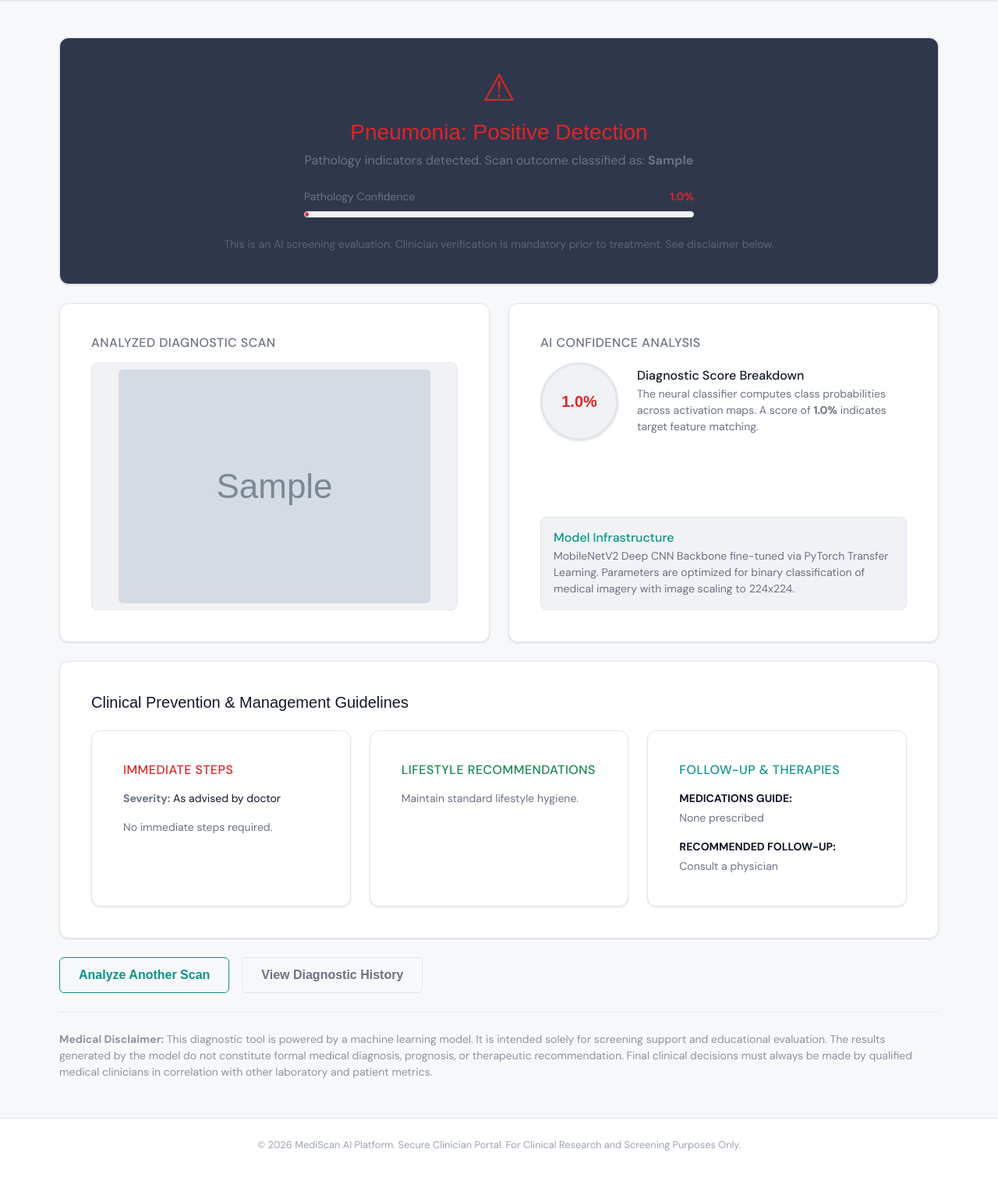
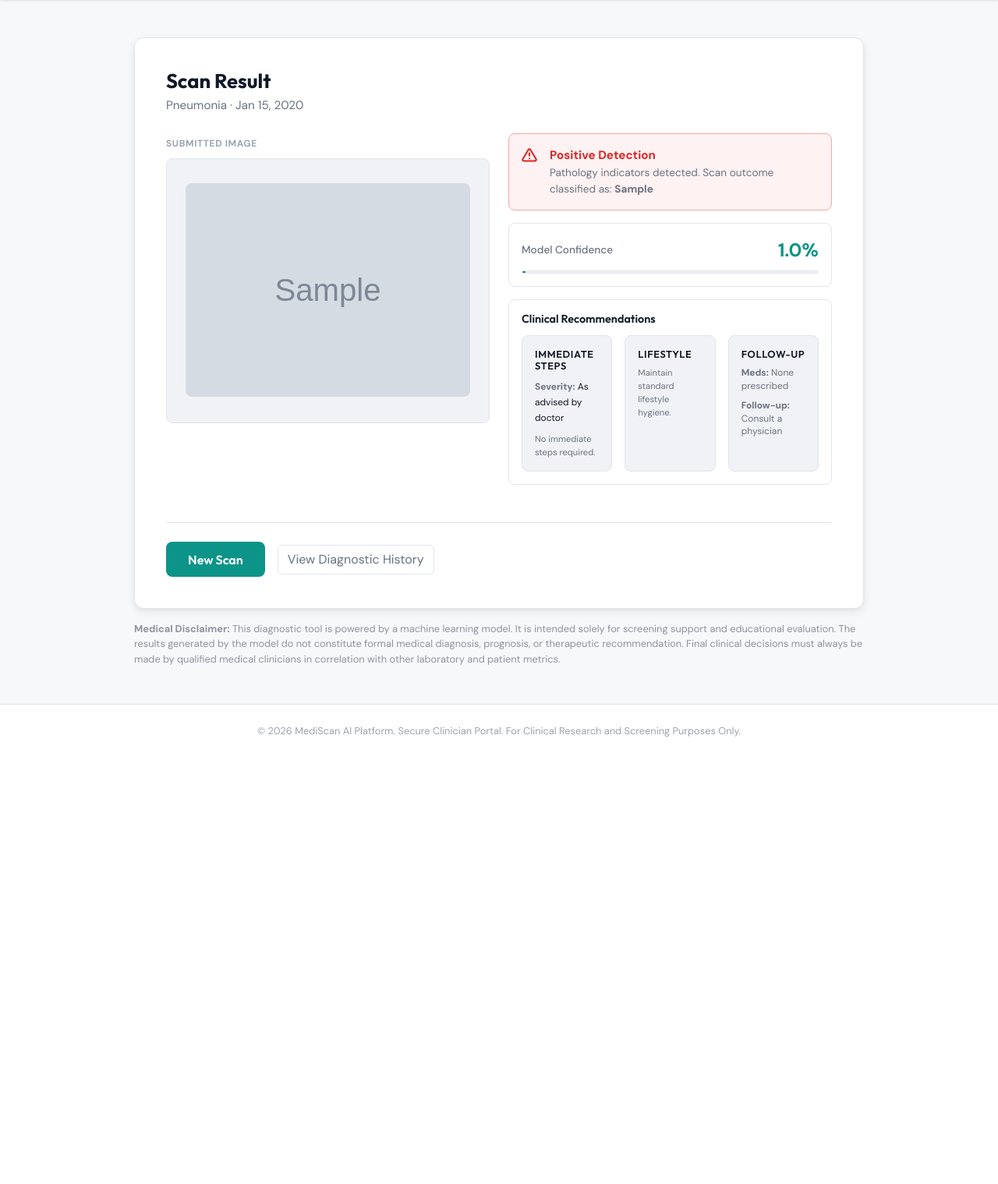
Before and after one commit to ai-nihar/MediScan, a Django app: page /result/1/ in a window 1280 px wide. Shown: the part 87-1606 px from the top of the page at 78% size. After the commit the page ends 1032 px from the top, so only its background shows below. Run offline with Django 5.2, Linux system fonts and the light colour scheme; a user stored in the database is signed in; tables that the repository leaves empty hold one stand-in row (values such as "Sample post"); grey boxes marked "Sample" are stand-in pictures.

Commit message:
style: apply clean light-mode clinical design system to the result report page

```diff
--- a/predictor/templates/predictor/result.html
+++ b/predictor/templates/predictor/result.html
@@ -5,149 +5,126 @@
 {% block page_title %}Diagnostic Scan Evaluation{% endblock %}
 
 {% block content %}
-<div class="container-fluid py-2">
-    <!-- HERO SECTION: Result Banner -->
-    <div class="row mb-4">
-        <div class="col">
-            <div class="glass-card result-hero-card text-center py-5">
-                {% if prediction.result == "Normal" or prediction.result == "No Diabetic Retinopathy" or prediction.result == "Benign" %}
-                <div class="hero-indicator text-success mb-3">✓</div>
-                <h2 class="h3 text-success mb-2" style="font-family: 'Space Grotesk', sans-serif;">{{ prediction.get_disease_type_display }}: Negative Detection</h2>
-                <p class="text-secondary mb-4">No active pathology or malignancy detected. Scan outcome classified as: <strong>{{ prediction.result }}</strong></p>
+<div class="container-fluid py-2" style="max-width: 960px; margin: 0 auto; animation: fadeIn 0.25s ease forwards;">
 
-                <div class="mx-auto" style="max-width: 500px;">
-                    <div class="d-flex justify-content-between mb-2">
-                        <span class="text-secondary small">Confidence Rating</span>
-                        <strong class="text-success small">{{ prediction.confidence }}%</strong>
-                    </div>
-                    <div class="progress-bar-container">
-                        <div class="progress-bar bg-success animate-progress-bar" style="width: {{ prediction.confidence }}%;"></div>
-                    </div>
-                </div>
-                {% elif prediction.result == "Error" %}
-                <div class="hero-indicator text-secondary mb-3">⚠</div>
-                <h2 class="h3 text-secondary mb-2" style="font-family: 'Space Grotesk', sans-serif;">Execution Diagnostics: Failed</h2>
-                <p class="text-secondary mb-4">System inference encountered an unexpected error.</p>
-                {% else %}
-                <div class="hero-indicator text-danger mb-3">⚠</div>
-                <h2 class="h3 text-danger mb-2" style="font-family: 'Space Grotesk', sans-serif;">{{ prediction.get_disease_type_display }}: Positive Detection</h2>
-                <p class="text-secondary mb-4">Pathology indicators detected. Scan outcome classified as: <strong>{{ prediction.result }}</strong></p>
+    <!-- Overall card -->
+    <div class="card p-4 p-md-5" style="background: var(--bg-secondary) !important; border: 1px solid var(--border-color) !important; border-radius: var(--radius-lg) !important; box-shadow: var(--shadow-md) !important; position: relative; overflow: hidden; backdrop-filter: none; -webkit-backdrop-filter: none;">
 
-                <div class="mx-auto" style="max-width: 500px;">
-                    <div class="d-flex justify-content-between mb-2">
-                        <span class="text-secondary small">Pathology Confidence</span>
-                        <strong class="text-danger small">{{ prediction.confidence }}%</strong>
-                    </div>
-                    <div class="progress-bar-container">
-                        <div class="progress-bar bg-danger animate-progress-bar" style="width: {{ prediction.confidence }}%;"></div>
-                    </div>
-                </div>
-                {% endif %}
-                <p class="text-secondary small mt-4 mb-0" style="opacity: 0.75;">This is an AI screening evaluation. Clinician verification is mandatory prior to treatment. See disclaimer below.</p>
-            </div>
-        </div>
+        <!-- Header Section -->
+        <div class="mb-4 text-start">
+            <h2 style="font-family: var(--font-heading); font-size: 1.6rem; font-weight: 700; color: var(--text-primary); margin: 0 0 0.25rem 0;">Scan Result</h2>
+            <p style="color: var(--text-secondary); font-size: 0.95rem; margin: 0;">
+                {{ prediction.get_disease_type_display }} &middot; {{ prediction.created_at|date:"M d, Y" }}
+            </p>
         </div>
 
-    <!-- MIDDLE SECTION: Two Column Visuals -->
+        <!-- Result Grid (2-column layout: image left, metrics right) -->
         <div class="row g-4 mb-4">
-        <!-- Left: Uploaded Image -->
-        <div class="col-lg-6">
-            <div class="glass-card text-center d-flex flex-column align-items-center justify-content-center h-100 py-4">
-                <h3 class="h6 text-secondary text-uppercase mb-3 w-100 text-start" style="letter-spacing: 0.5px;">Analyzed Diagnostic Scan</h3>
-                <div class="scan-frame p-2">
+
+            <!-- Left Column: Scan Image -->
+            <div class="col-md-6 text-start">
+                <div class="mb-2">
+                    <span style="color: var(--text-muted); font-size: 0.75rem; font-weight: 600; text-transform: uppercase; letter-spacing: 0.05em;">Submitted Image</span>
+                </div>
+                <div class="scan-frame" style="background: var(--bg-muted); border: 1px solid var(--border-color); border-radius: var(--radius); padding: 1.5rem; display: flex; align-items: center; justify-content: center; height: 340px; overflow: hidden;">
                     {% if prediction.image %}
-                    <img src="{{ prediction.image.url }}" alt="Analyzed Scan" class="scan-image-display">
+                    <img src="{{ prediction.image.url }}" alt="Analyzed Scan" class="scan-image-display" style="max-width: 100%; max-height: 100%; border-radius: var(--radius); object-fit: contain;">
                     {% else %}
                     <div class="no-scan-placeholder text-secondary">No Scan Image Available</div>
                     {% endif %}
                 </div>
             </div>
-        </div>
 
-        <!-- Right: AI Metric Gauge -->
-        <div class="col-lg-6">
-            <div class="glass-card h-100 d-flex flex-column justify-content-between">
+            <!-- Right Column: Metrics -->
+            <div class="col-md-6 d-flex flex-column gap-3 text-start">
+
+                <!-- Status Banner Redesign -->
+                {% if prediction.result == "Normal" or prediction.result == "No Diabetic Retinopathy" or prediction.result == "Benign" %}
+                <!-- NEGATIVE (Success) -->
+                <div class="p-3 d-flex align-items-start gap-3" style="background: var(--success-light); border: 1px solid var(--success-border); border-radius: var(--radius); color: var(--success);">
+                    <svg width="20" height="20" viewBox="0 0 24 24" fill="none" stroke="currentColor" stroke-width="2.5" stroke-linecap="round" stroke-linejoin="round" style="flex-shrink: 0; margin-top: 2px;">
+                        <circle cx="12" cy="12" r="10"></circle>
+                        <path d="M22 11.08V12a10 10 0 1 1-5.93-9.14"></path>
+                        <polyline points="22 4 12 14.01 9 11.01"></polyline>
+                    </svg>
                     <div>
-                    <h3 class="h6 text-secondary text-uppercase mb-3" style="letter-spacing: 0.5px;">AI Confidence Analysis</h3>
-
-                    <div class="d-flex align-items-center gap-4 mb-4">
-                        <div class="confidence-gauge">
-                            <span class="gauge-value font-weight-bold {% if prediction.result == 'Normal' or prediction.result == 'No Diabetic Retinopathy' or prediction.result == 'Benign' %}text-success{% else %}text-danger{% endif %}">{{ prediction.confidence }}%</span>
-                        </div>
-                        <div>
-                            <h4 class="h6 text-primary mb-1">Diagnostic Score Breakdown</h4>
-                            <p class="small text-secondary m-0">The neural classifier computes class probabilities across activation maps. A score of <strong>{{ prediction.confidence }}%</strong> indicates target feature matching.</p>
+                        <div style="font-weight: 700; font-size: 0.95rem; color: var(--success);">Negative Detection</div>
+                        <div style="font-weight: 400; font-size: 0.85rem; color: var(--text-secondary); margin-top: 2px;">
+                            No active pathology or malignancy detected. Scan outcome classified as: <strong>{{ prediction.result }}</strong>
                         </div>
                     </div>
                 </div>
-
-                <div class="model-meta-panel p-3">
-                    <h4 class="h6 text-info mb-1 uppercase">Model Infrastructure</h4>
-                    <p class="small text-secondary m-0">MobileNetV2 Deep CNN Backbone fine-tuned via PyTorch Transfer Learning. Parameters are optimized for binary classification of medical imagery with image scaling to 224x224.</p>
+                {% elif prediction.result == "Error" %}
+                <!-- ERROR -->
+                <div class="p-3 d-flex align-items-start gap-3" style="background: var(--bg-muted); border: 1px solid var(--border-color); border-radius: var(--radius); color: var(--text-secondary);">
+                    <svg width="20" height="20" viewBox="0 0 24 24" fill="none" stroke="currentColor" stroke-width="2.5" stroke-linecap="round" stroke-linejoin="round" style="flex-shrink: 0; margin-top: 2px;">
+                        <circle cx="12" cy="12" r="10"></circle>
+                        <line x1="12" y1="8" x2="12" y2="12"></line>
+                        <line x1="12" y1="16" x2="12.01" y2="16"></line>
+                    </svg>
+                    <div>
+                        <div style="font-weight: 700; font-size: 0.95rem; color: var(--text-primary);">Inference Error</div>
+                        <div style="font-weight: 400; font-size: 0.85rem; color: var(--text-secondary); margin-top: 2px;">
+                            System inference encountered an unexpected error.
                         </div>
                     </div>
                 </div>
-    </div>
-
-    <!-- BOTTOM SECTION: Structured Management Guidelines -->
-    <div class="row mb-4">
-        <div class="col">
-            <div class="glass-card">
-                <h3 class="h5 text-primary mb-4" style="font-family: 'Space Grotesk', sans-serif;">Clinical Prevention & Management Guidelines</h3>
-
-                <div class="row g-4" id="clinical-tips-row">
-                    <!-- Dynamic Recommendation Cards Injected via JS -->
+                {% else %}
+                <!-- POSITIVE (Danger) -->
+                <div class="p-3 d-flex align-items-start gap-3" style="background: var(--danger-light); border: 1px solid var(--danger-border); border-radius: var(--radius); color: var(--danger);">
+                    <svg width="20" height="20" viewBox="0 0 24 24" fill="none" stroke="currentColor" stroke-width="2.5" stroke-linecap="round" stroke-linejoin="round" style="flex-shrink: 0; margin-top: 2px;">
+                        <path d="M10.29 3.86L1.82 18a2 2 0 0 0 1.71 3h16.94a2 2 0 0 0 1.71-3L13.71 3.86a2 2 0 0 0-3.42 0z"></path>
+                        <line x1="12" y1="9" x2="12" y2="13"></line>
+                        <line x1="12" y1="17" x2="12.01" y2="17"></line>
+                    </svg>
+                    <div>
+                        <div style="font-weight: 700; font-size: 0.95rem; color: var(--danger);">Positive Detection</div>
+                        <div style="font-weight: 400; font-size: 0.85rem; color: var(--text-secondary); margin-top: 2px;">
+                            Pathology indicators detected. Scan outcome classified as: <strong>{{ prediction.result }}</strong>
                         </div>
                     </div>
                 </div>
+                {% endif %}
+
+                <!-- Confidence Metric Card -->
+                <div class="p-3" style="background: var(--bg-secondary); border: 1px solid var(--border-color); border-radius: var(--radius);">
+                    <div class="d-flex justify-content-between align-items-center mb-2">
+                        <span style="color: var(--text-secondary); font-size: 0.85rem; font-weight: 500;">Model Confidence</span>
+                        <span style="color: var(--accent); font-size: 1.5rem; font-weight: 700;">{{ prediction.confidence }}%</span>
+                    </div>
+                    <div class="progress-bar-container" style="width: 100%; height: 4px; background: var(--bg-muted); border-radius: 2px; overflow: hidden; border: none;">
+                        <div class="progress-bar bg-accent animate-progress-bar" style="height: 100%; width: {{ prediction.confidence }}%; background-color: var(--accent) !important; border: none;"></div>
+                    </div>
                 </div>
 
-    <!-- FOOTER ACTIONS -->
-    <div class="row">
-        <div class="col d-flex justify-content-between align-items-center flex-wrap gap-3">
-            <div class="d-flex gap-3">
-                <a href="/" class="btn btn-outline-info" style="font-family: 'Space Grotesk', sans-serif; font-weight: 700; border-radius: 6px; padding: 0.65rem 1.5rem;">Analyze Another Scan</a>
-                <a href="/history/" class="btn btn-outline-secondary" style="font-family: 'Space Grotesk', sans-serif; font-weight: 700; border-radius: 6px; padding: 0.65rem 1.5rem;">View Diagnostic History</a>
+                <!-- Clinical Recommendations Card -->
+                <div class="p-3" style="background: var(--bg-secondary); border: 1px solid var(--border-color); border-radius: var(--radius);">
+                    <h4 style="font-family: var(--font-heading); font-size: 0.9rem; font-weight: 600; color: var(--text-primary); margin-bottom: 0.75rem;">Clinical Recommendations</h4>
+                    <div id="clinical-tips-row" class="row g-3" style="font-size: 0.875rem; color: var(--text-secondary); line-height: 1.7;">
+                        <!-- Injected via JS -->
+                    </div>
                 </div>
 
-            <div class="text-secondary small w-100 mt-2" style="border-top: 1px solid var(--border); padding-top: 1.5rem; opacity: 0.75;">
-                <strong>Medical Disclaimer:</strong> This diagnostic tool is powered by a machine learning model. It is intended solely for screening support and educational evaluation. The results generated by the model do not constitute formal medical diagnosis, prognosis, or therapeutic recommendation. Final clinical decisions must always be made by qualified medical clinicians in correlation with other laboratory and patient metrics.
             </div>
         </div>
+
+        <!-- Footer Action -->
+        <div class="d-flex gap-3 justify-content-start align-items-center mt-4 pt-4" style="border-top: 1px solid var(--border-color);">
+            <a href="/" class="btn" style="background-color: var(--accent) !important; color: var(--bg-secondary) !important; border: none !important; font-family: var(--font-heading); font-weight: 600; border-radius: var(--radius); padding: 0.65rem 1.75rem; transition: var(--transition);">New Scan</a>
+            <a href="/history/" class="btn btn-outline-secondary">View Diagnostic History</a>
+        </div>
+
+    </div>
+
+    <!-- Disclaimer -->
+    <div class="text-secondary small text-start mt-3" style="opacity: 0.75; font-size: 0.8rem; line-height: 1.5;">
+        <strong>Medical Disclaimer:</strong> This diagnostic tool is powered by a machine learning model. It is intended solely for screening support and educational evaluation. The results generated by the model do not constitute formal medical diagnosis, prognosis, or therapeutic recommendation. Final clinical decisions must always be made by qualified medical clinicians in correlation with other laboratory and patient metrics.
     </div>
 </div>
 {% endblock %}
 
 {% block extra_css %}
 <style>
-    /* Hero indicator */
-    .hero-indicator {
-        font-size: 3rem;
-        line-height: 1;
-    }
-
-    .result-hero-card {
-        background: rgba(13, 22, 48, 0.85) !important;
-        position: relative;
-    }
-
-    /* Progress bar container */
-    .progress-bar-container {
-        width: 100%;
-        height: 8px;
-        background: rgba(255, 255, 255, 0.05);
-        border-radius: 4px;
-        overflow: hidden;
-        border: 1px solid var(--border);
-    }
-
-    .progress-bar {
-        height: 100%;
-        border-radius: 4px;
-        width: 0%;
-    }
-
-    /* Animation keyframes */
     @keyframes fillProgress {
         from { width: 0%; }
         to { width: {{ prediction.confidence }}%; }
@@ -157,63 +134,16 @@
         animation: fillProgress 1.2s cubic-bezier(0.1, 0.8, 0.2, 1) forwards;
     }
 
-    /* Scan Display Frame */
-    .scan-frame {
-        border: 1px solid var(--border);
-        background: rgba(7, 13, 26, 0.4);
-        border-radius: 8px;
-        display: flex;
-        justify-content: center;
-        align-items: center;
-        width: 100%;
-    }
-
-    .scan-image-display {
-        max-width: 100%;
-        max-height: 300px;
-        border-radius: 6px;
-        object-fit: contain;
-    }
-
-    /* Gauge */
-    .confidence-gauge {
-        width: 100px;
-        height: 100px;
-        border-radius: 50%;
-        border: 3px solid var(--border);
-        display: flex;
-        justify-content: center;
-        align-items: center;
-        box-shadow: 0 0 15px rgba(0, 212, 255, 0.05);
-        background-color: rgba(7, 13, 26, 0.3);
-        flex-shrink: 0;
-    }
-
-    .gauge-value {
-        font-family: 'Space Grotesk', sans-serif;
-        font-weight: 700;
-        font-size: 1.25rem;
-    }
-
-    /* Meta panel */
-    .model-meta-panel {
-        background: rgba(30, 58, 95, 0.1);
-        border: 1px solid var(--border);
-        border-radius: 8px;
-    }
-
-    /* Recommendation card checklist items */
     .recommendation-list-item {
         display: flex;
         align-items: flex-start;
-        gap: 0.5rem;
-        margin-bottom: 0.75rem;
-        font-size: 0.9rem;
+        gap: 0.4rem;
+        margin-bottom: 0.5rem;
     }
 
     .recommendation-list-item .check-icon {
-        color: var(--accent-cyan);
-        font-weight: bold;
+        color: var(--accent);
+        font-weight: 700;
     }
 </style>
 {% endblock %}
@@ -278,7 +208,7 @@
                 immediateHTML += `
                     <div class="recommendation-list-item">
                         <span class="check-icon">✓</span>
-                        <span class="text-secondary">${item}</span>
+                        <span>${item}</span>
                     </div>
                 `;
             });
@@ -292,7 +222,7 @@
                 lifestyleHTML += `
                     <div class="recommendation-list-item">
                         <span class="check-icon">✓</span>
-                        <span class="text-secondary">${item}</span>
+                        <span>${item}</span>
                     </div>
                 `;
             });
@@ -301,42 +231,38 @@
         }
 
         clinicalTipsRow.innerHTML = `
-            <!-- Card 1: Immediate Steps (red/urgent) -->
-            <div class="col-lg-4">
-                <div class="glass-card h-100" style="border-top: 3px solid var(--accent-red);">
-                    <h4 class="h6 text-danger mb-3 text-uppercase" style="letter-spacing: 0.5px;">Immediate Steps</h4>
-                    <div class="mb-3 small text-secondary">
+            <!-- Card 1: Immediate Steps -->
+            <div class="col-md-4">
+                <div class="p-3 h-100" style="background: var(--bg-muted); border: 1px solid var(--border-color); border-radius: var(--radius);">
+                    <h5 style="font-family: var(--font-heading); font-size: 0.8rem; font-weight: 600; color: var(--text-primary); text-transform: uppercase; margin-bottom: 0.5rem; letter-spacing: 0.05em;">Immediate Steps</h5>
+                    <div class="mb-2" style="font-size: 0.75rem; color: var(--text-secondary);">
                         <strong>Severity:</strong> <span class="text-primary">${sections.severity}</span>
                     </div>
-                    <div class="recommendations-checklist">
+                    <div class="recommendations-checklist" style="font-size: 0.8rem; line-height: 1.5;">
                         ${immediateHTML}
                     </div>
                 </div>
             </div>
 
-            <!-- Card 2: Lifestyle Recommendations (green) -->
-            <div class="col-lg-4">
-                <div class="glass-card h-100" style="border-top: 3px solid var(--accent-green);">
-                    <h4 class="h6 text-success mb-3 text-uppercase" style="letter-spacing: 0.5px;">Lifestyle Recommendations</h4>
-                    <div class="recommendations-checklist">
+            <!-- Card 2: Lifestyle Recommendations -->
+            <div class="col-md-4">
+                <div class="p-3 h-100" style="background: var(--bg-muted); border: 1px solid var(--border-color); border-radius: var(--radius);">
+                    <h5 style="font-family: var(--font-heading); font-size: 0.8rem; font-weight: 600; color: var(--text-primary); text-transform: uppercase; margin-bottom: 0.5rem; letter-spacing: 0.05em;">Lifestyle</h5>
+                    <div class="recommendations-checklist" style="font-size: 0.8rem; line-height: 1.5;">
                         ${lifestyleHTML}
                     </div>
                 </div>
             </div>
 
-            <!-- Card 3: Follow-Up & Medications (blue) -->
-            <div class="col-lg-4">
-                <div class="glass-card h-100" style="border-top: 3px solid var(--accent-cyan);">
-                    <h4 class="h6 text-info mb-3 text-uppercase" style="letter-spacing: 0.5px;">Follow-Up & Therapies</h4>
-
-                    <div class="mb-3">
-                        <strong class="small text-primary text-uppercase d-block mb-1">Medications Guide:</strong>
-                        <p class="small text-secondary m-0">${sections.medications}</p>
+            <!-- Card 3: Follow-Up & Medications -->
+            <div class="col-md-4">
+                <div class="p-3 h-100" style="background: var(--bg-muted); border: 1px solid var(--border-color); border-radius: var(--radius);">
+                    <h5 style="font-family: var(--font-heading); font-size: 0.8rem; font-weight: 600; color: var(--text-primary); text-transform: uppercase; margin-bottom: 0.5rem; letter-spacing: 0.05em;">Follow-Up</h5>
+                    <div class="mb-2" style="font-size: 0.75rem; color: var(--text-secondary); line-height: 1.4;">
+                        <strong>Meds:</strong> ${sections.medications}
                     </div>
-
-                    <div>
-                        <strong class="small text-primary text-uppercase d-block mb-1">Recommended Follow-up:</strong>
-                        <p class="small text-secondary m-0">${sections.followup}</p>
+                    <div style="font-size: 0.75rem; color: var(--text-secondary); line-height: 1.4;">
+                        <strong>Follow-up:</strong> ${sections.followup}
                     </div>
                 </div>
             </div>
```
Lines whose indentation alone changed are shown as unchanged.
